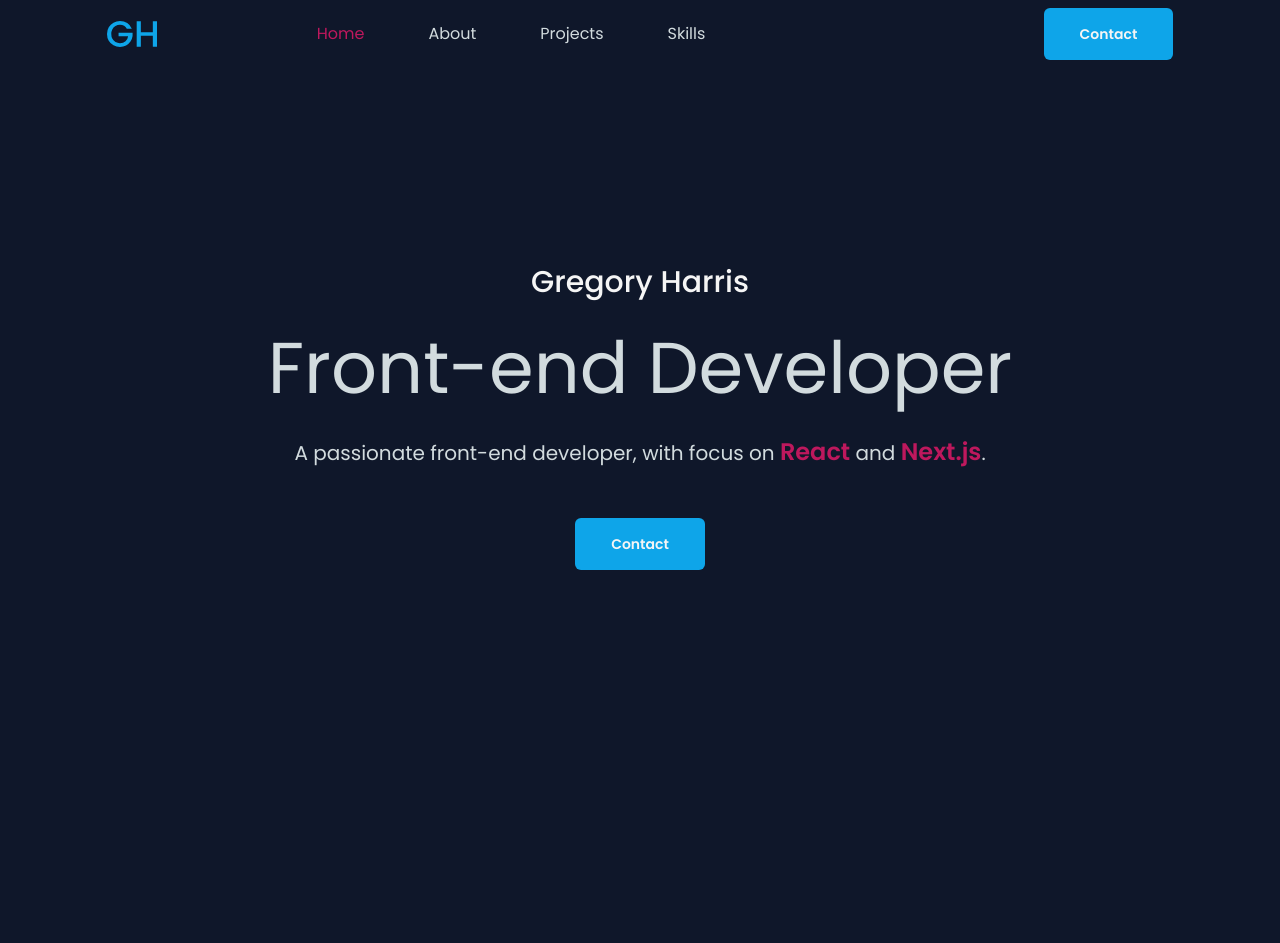
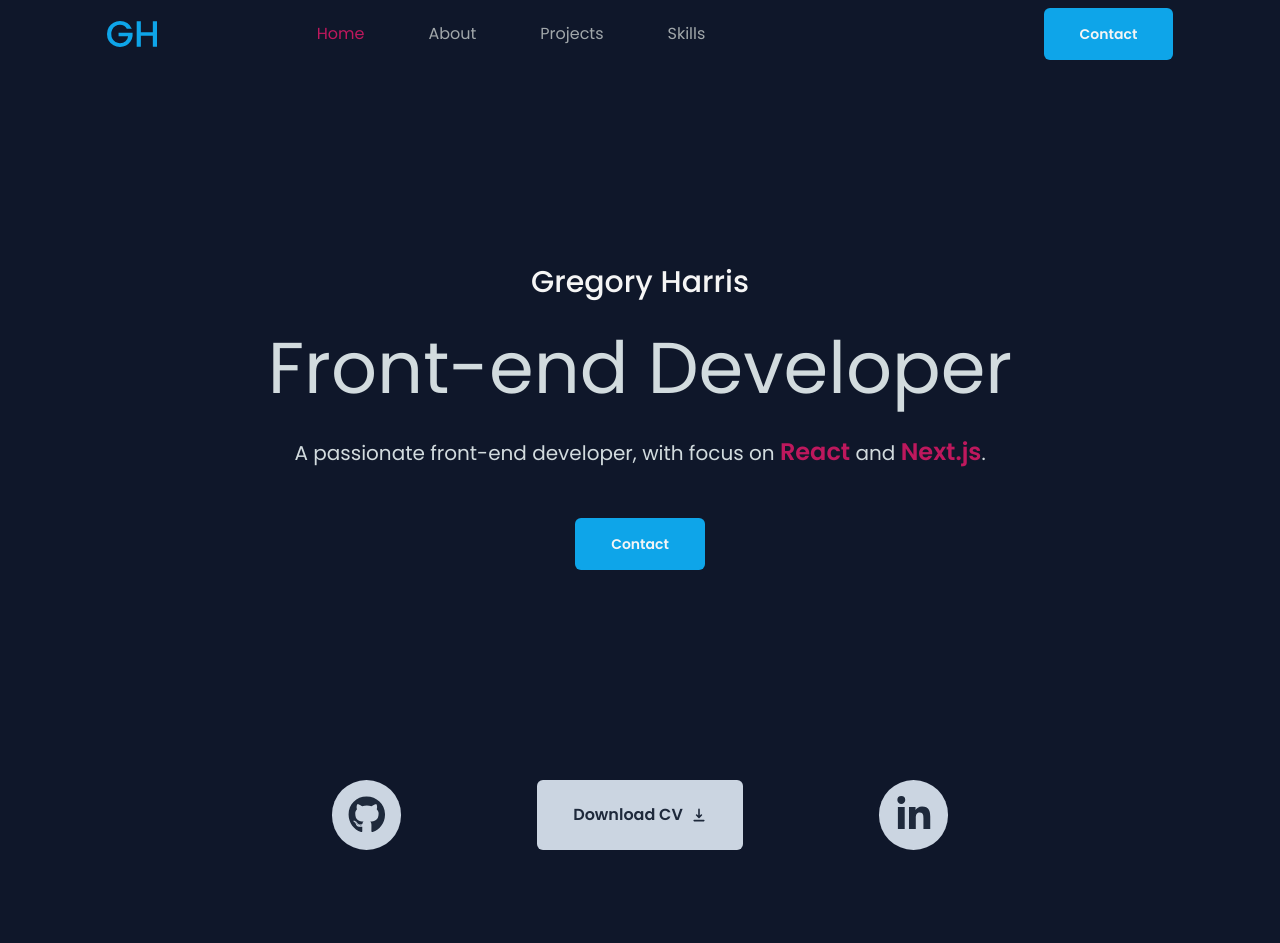
Before and after one commit to gregoryharris869/new_portfolio, a React (Vite) app: page / in a window 1280 px wide. Shown: the top 943 px of the page. Built offline with nearby package versions, Linux system fonts and the light colour scheme.

Commit message:
Update contact.

```diff
--- a/src/App.tsx
+++ b/src/App.tsx
@@ -6,6 +6,8 @@ import Projects from "./components/Projects";
 import Skills from "./components/Skills";
 import Contact from "./components/Contact";
 import Navbar from "./components/Navbar/Navbar";
+import SocialIcons from "./components/SocialIcons";
+import Footer from "./components/Footer";
 
 function App() {
   const [selectedPage, setSelectedPage] = useState<SelectedPage>(
@@ -33,10 +35,12 @@ function App() {
         setSelectedPage={setSelectedPage}
       />
       <Home setSelectedPage={setSelectedPage} />
+      <SocialIcons />
       <About setSelectedPage={setSelectedPage} />
       <Projects setSelectedPage={setSelectedPage} />
       <Skills setSelectedPage={setSelectedPage} />
       <Contact setSelectedPage={setSelectedPage} />
+      <Footer />
     </div>
   );
 }
--- /dev/null
+++ b/src/components/Footer.tsx
@@ -0,0 +1,15 @@
+function Footer() {
+  return (
+    <footer className="px-4 pb-10 text-center text-text3">
+      <small className="block mb-2 text-xs">
+        &copy; 2024 GH Frontend-end Developer. All rights reserved.
+      </small>
+      <p className="text-xs">
+        <span className="font-semibold">About this website:</span> built with
+        React TypeScript, Tailwind CSS, Framer Motion.
+      </p>
+    </footer>
+  );
+}
+
+export default Footer;
--- a/src/components/Navbar/Link.tsx
+++ b/src/components/Navbar/Link.tsx
@@ -12,7 +12,7 @@ function Link({ page, selectedPage, setSelectedPage }: Props) {
   return (
     <AnchorLink
       className={`${
-        selectedPage === lowerCasePage ? "text-textAction" : "text-text2"
+        selectedPage === lowerCasePage ? "text-textAction" : "text-text3"
       }
       transition duration-500 hover:text-textAction
     `}
--- a/src/components/Navbar/Navbar.tsx
+++ b/src/components/Navbar/Navbar.tsx
@@ -82,7 +82,7 @@ const Navbar = ({ isTopOfPage, selectedPage, setSelectedPage }: Props) => {
             </button>
           </div>
           {/* Menu items */}
-          <div className="ml-[33%] flex flex-col gap-10 text-2xl">
+          <div className="flex flex-col gap-10 text-2xl pl-28 ">
             <Link
               page="Home"
               selectedPage={selectedPage}
--- a/src/components/Skills.tsx
+++ b/src/components/Skills.tsx
@@ -21,11 +21,11 @@ export default function Skills({ setSelectedPage }: Props) {
   return (
     <section id="skills" className="py-10 md:py-40 ">
       <motion.div
-        className="container max-w-[50rem] mx-auto px-6"
+        className="container max-w-[50rem] mx-auto p-6"
         onViewportEnter={() => setSelectedPage(SelectedPage.Skills)}
       >
-        <div className="mb-10 lg:mb-0">
-          <h1 className="mb-5 text-2xl font-medium text-textAction md:text-4xl">
+        <div className="pb-10 md:mb-0">
+          <h1 className="pb-5 text-2xl font-medium text-textAction md:text-4xl">
             Skills
           </h1>
           <ul className="flex flex-wrap justify-center gap-2 text-lg text-brandAccent">
--- /dev/null
+++ b/src/components/SocialIcons.tsx
@@ -0,0 +1,33 @@
+import { FaGithub } from "react-icons/fa6";
+import { GrDocumentPdf } from "react-icons/gr";
+import { FaLinkedinIn } from "react-icons/fa6";
+import { HiDownload } from "react-icons/hi";
+
+export default function SocialIcons() {
+  const socialCss =
+    "bg-surface3 p-4 text-surface1 flex items-center gap-2 text-[2.35rem] rounded-full focus:scale-[1.15] hover:scale-[1.15] hover:text-textAction active:scale-105 transition cursor-pointer borderBlack";
+  return (
+    <div className="container max-w-[50rem] mx-auto p-6">
+      <div className="flex justify-around ">
+        <a
+          className={socialCss}
+          href="https://github.com/gregoryharris"
+          target="_blank"
+        >
+          <FaGithub />
+        </a>
+        <a
+          className="flex items-center gap-2 py-3 font-medium transition duration-500 ease-linear rounded-md text-md px-7 md:px-9 md:py-4 md:font-semibold bg-surface3 text-surface1 hover:bg-text1 hover:text-textAction"
+          href="/CV.pdf"
+          download
+        >
+          Download CV{" "}
+          <HiDownload className=" opacity=60 group-hover:translate-y-2 transition " />
+        </a>
+        <a className={socialCss} href="https://linkedin.com" target="_blank">
+          <FaLinkedinIn />
+        </a>
+      </div>
+    </div>
+  );
+}
```
